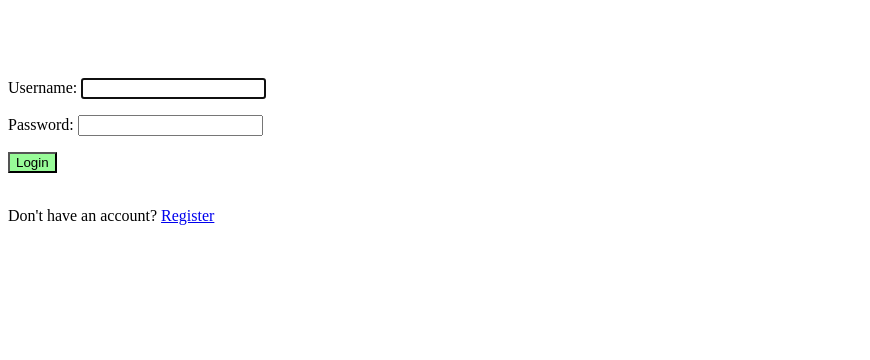
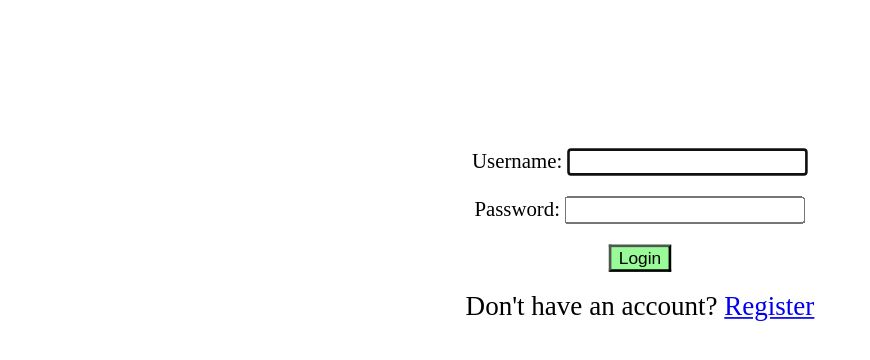
Before and after one commit to zt1020/FullStackFinal, a Django app: page /login/ in a window 1280 px wide; the page is wider, and only the part inside the window is pictured. Shown: the top 360 px of that part, without its empty margins (0-870 px from the left). Run offline with Django 3.2, Linux system fonts and the light colour scheme.

Commit message:
Changed css for login page to look better

```diff
--- a/templates/accounts/login.html
+++ b/templates/accounts/login.html
@@ -1,6 +1,16 @@
+<!DOCTYPE html>
+{% block content %}
+<style>
+div {
+    text-align: center;
+    transform: scale(1.3, 1.3)
+}
 
-{% block content %}
-    <br/><br/><br/>
+
+</style>
+
+    <br/><br/><br/><br/>
+    <br/><br/><br/><br/>
     <div class="container">
         <form method="POST">
         {% csrf_token %}
```
